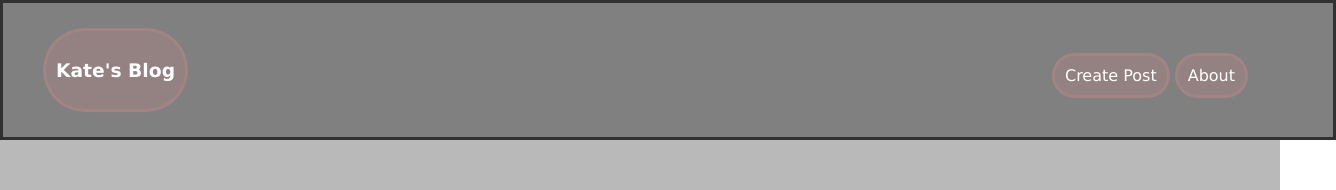
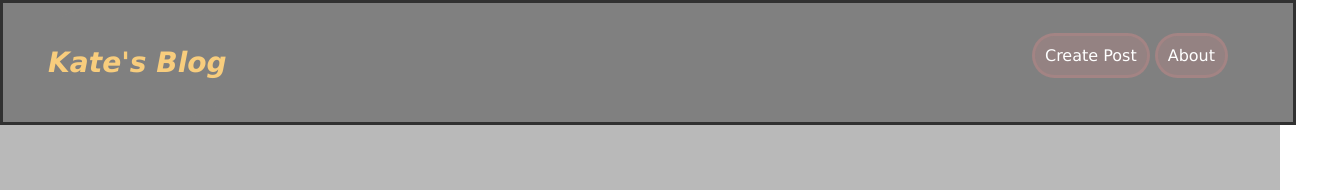
Before and after one commit to katesivy/react-practice-blog, a React (Create React App) app: page / in a window 1280 px wide. Shown: the top 190 px of the page, 1336 px wide, since content can reach past the window. Built offline with nearby package versions, Linux system fonts and the light colour scheme; data requests are answered from the project's data file.

Commit message:
adjusted navbar

```diff
--- a/src/App.css
+++ b/src/App.css
@@ -10,7 +10,7 @@
 }
 
 .navbar {
-  padding: 25px;
+  padding: 5px;
   border: solid rgb(49, 49, 49);
   background-color: gray;
   display: inline-block;
@@ -29,7 +29,13 @@
 }
 
 .homeLink {
-  margin-left: 15px;
+  margin-left: 30px;
+  padding: none;
+  font-style: italic;
+  font-size: x-large;
+  color: rgb(248, 205, 125);
+  border: none;
+  background-color: gray;
 }
 
 .createLink {
@@ -52,15 +58,16 @@
   padding: 50px;
 }
 
+.blogPost {
+  display: inline-flex;
+  margin: 10px;
+  border-bottom: solid gray 1px;
+  padding-bottom: 10px;
+}
+
 .posts-title {
   text-align: center;
   padding: 10px;
-}
-
-.post-title {
-  background-color: #6387ce;
-  padding: 10px;
-  border-radius: .5em;
 }
 
 .post-article {
@@ -140,11 +147,8 @@ textarea {
   height: 150px;
 }
 
-.blogPost {
+.post-container {
   display: inline-flex;
-  margin: 10px;
-  border-bottom: solid gray 1px;
-  padding-bottom: 10px;
 }
 
 .delete-post {
@@ -161,7 +165,15 @@ textarea {
   overflow: auto;
   box-shadow: 5px 5px 5px rgb(20, 30, 39);
   text-align: center;
+}
 
+
+.title-container {
+  display: flex;
+  align-items: center;
+  background-color: #6387ce;
+  padding: 10px;
+  border-radius: .5em;
 }
 
 .updatebtn {
@@ -172,13 +184,16 @@ textarea {
   float: right;
 }
 
+.viewpostLinks {
+  margin-left: auto;
+}
+
 .deletebtn {
   background-color: rgb(207, 134, 134);
   border-radius: 5em;
   border: solid gray;
   padding: 5px;
   margin-left: 5px;
-  float: right;
 }
 
 .deleteYes, .deleteNo {
--- a/src/App.js
+++ b/src/App.js
@@ -1,6 +1,5 @@
-import React, { useEffect, useState } from 'react';
+import React, { useEffect, useState, useRef } from 'react';
 import {
-  MemoryRouter,
   Routes,
   Route,
   BrowserRouter,
@@ -15,12 +14,12 @@ import UpdatePost from './Components/UpdatePost';
 import DeletePost from './Components/DeletePost';
 import ShowScrollBtn from './Components/ShowScrollBtn';
 import NotFound from './Components/NotFound';
-import SubmissionMessage from './Components/SubmissionMessage';
 
 
 function App() {
   const [content, setContent] = useState({loading: true});
   const [blogData, setBlogData] = useState([]);
+  const fieldRef = useRef();
 
 
 useEffect(() => {
@@ -39,14 +38,16 @@ useEffect(() => {
       fetchData();
     }, []);
 
-  return (
+   return (
     <>
     <ShowScrollBtn />
     <BrowserRouter>
         <Routes>
             <Route path="/" element={<Navbar />} >
               <Route path="/" element={<Home />} >
-                  <Route path=":slug" element={<ViewPost blogData={blogData} />} />
+                  <Route path=":slug" element={<ViewPost blogData={blogData}
+                   fieldRef={fieldRef}
+                   />} />
               </Route>
               <Route path="/create/*" element={<CreatePost />} >
               </Route>
--- a/src/Components/Home.js
+++ b/src/Components/Home.js
@@ -4,7 +4,7 @@ import { Link, Outlet, useNavigate } from "react-router-dom";
 export default function Home() {
     const [content, setContent] = useState({loading: true});
     const [blogData, setBlogData] = useState([]);
-    const titleRef = useRef();
+    const fieldRef = useRef('');
     const navigate = useNavigate();
 
     useEffect(() => {
@@ -29,7 +29,7 @@ export default function Home() {
     window.localStorage.setItem("storedBlogData", JSON.stringify(Object.values(dataArray)));
 
     function scrollToPost() {
-        titleRef.current.scrollIntoView()
+        fieldRef.current.scrollIntoView({});
     }
 
     return (
@@ -42,8 +42,8 @@ export default function Home() {
                         {dataArray.map((item, slug) => (
                             <div key={slug} className="blogPost">
                                 <div onClick={scrollToPost}>
-                                <Link to={`${slug}`}>
-                                    <h3 className="posts-title" ref={titleRef}>{item.title}</h3>
+                                <Link to={`${slug}`} ref={fieldRef}>
+                                    <h3 className="posts-title" >{item.title}</h3>
                                     <img className="home-img" src={`./Images/${item.image}`} alt="something blog-related"></img>
                                 </Link>
                                 </div>
--- a/src/Components/ViewPost.js
+++ b/src/Components/ViewPost.js
@@ -1,22 +1,26 @@
-import React from "react";
+import React, {useRef} from "react";
 import { useParams, Link } from 'react-router-dom';
 
-export default function ViewPost() {
+export default function ViewPost(props) {
     const { slug } = useParams();
     const blogData = JSON.parse(localStorage.getItem("storedBlogData"));
     const selectedBlog = blogData[Number(slug)];
 
     return (
-        <div className="view-post">
-            <h3 className="post-title">{selectedBlog ? selectedBlog.title : ''}</h3>
+        <div className="view-post" >
+            <div className="title-container">
+                <h3 className="post-title">{selectedBlog ? selectedBlog.title : ''}</h3>
+                <div className="viewpostLinks">
+                <Link to={`/delete${slug}`} >
+                    <button className="deletebtn">Delete</button>
+                </Link>
+                <Link to={`/update${slug}`} >
+                    <button className="updatebtn">Update</button>
+                </Link>
+                </div>
+            </div>
             <p className="post-article">{selectedBlog ? selectedBlog.article : ''}</p>
             <img className="post-image" src={`./Images/${selectedBlog ? selectedBlog.image : ''}`} alt="something blog-related"/>
-            <Link to={`/delete${slug}`}>
-                <button className="deletebtn">Delete</button>
-            </Link>
-            <Link to={`/update${slug}`}>
-                <button className="updatebtn">Update</button>
-            </Link>
         </div>
     );
   }
```
